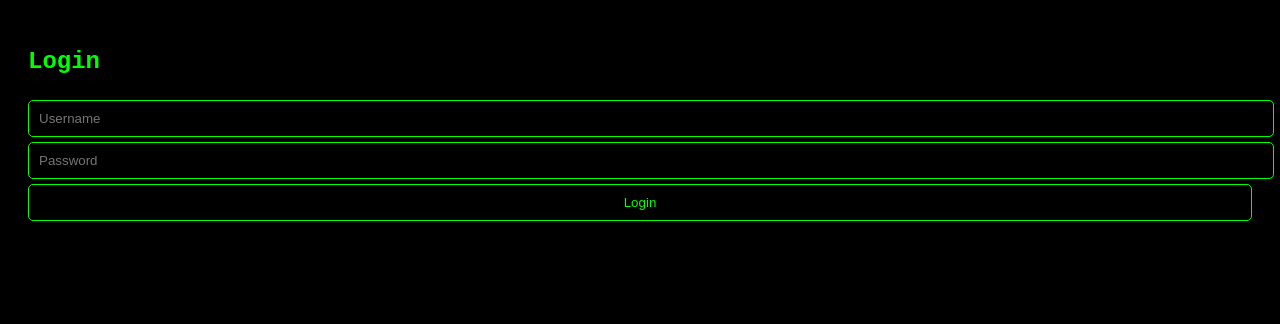
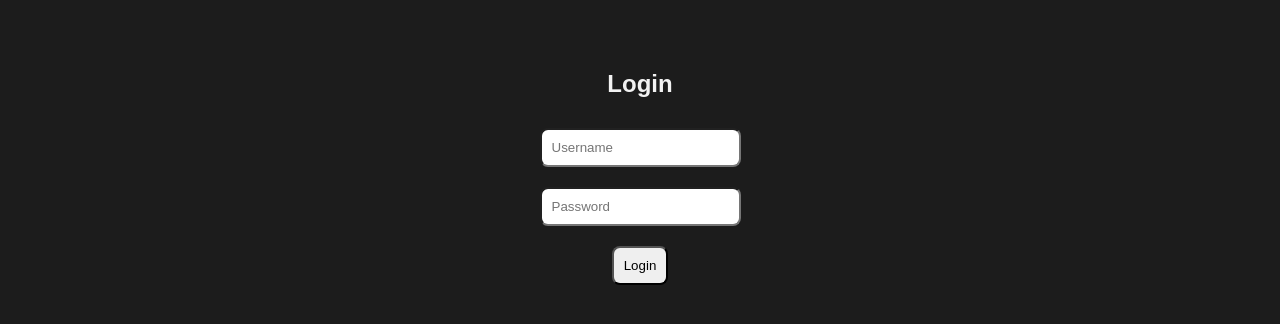
Before and after one commit to tann12345/MyMcSite, a website: page frontend/login.html in a window 1280 px wide. Drawn offline with Linux system fonts and the light colour scheme.

Commit message:
Update style.css

```diff
--- a/frontend/style.css
+++ b/frontend/style.css
@@ -1,35 +1,14 @@
 body {
-  background: black;
-  color: #00ff00;
-  font-family: "Courier New", Courier, monospace;
-  padding: 20px;
+  font-family: Arial;
+  background: #1c1c1c;
+  color: #f2f2f2;
+  text-align: center;
+  margin: 0;
+  padding: 50px;
 }
 
-.terminal {
-  max-width: 600px;
-  margin: auto;
-  border: 2px solid #00ff00;
-  padding: 20px;
-  border-radius: 10px;
-  box-shadow: 0 0 20px #00ff00;
+input, button {
+  margin: 10px;
+  padding: 10px;
+  border-radius: 8px;
 }
-
-input, select, button {
-  width: 100%;
-  padding: 10px;
-  margin-top: 5px;
-  background: black;
-  color: #00ff00;
-  border: 1px solid #00ff00;
-  border-radius: 5px;
-}
-
-button:hover {
-  background-color: #003300;
-  cursor: pointer;
-}
-
-.output {
-  margin-top: 20px;
-  white-space: pre-wrap;
-}
```
